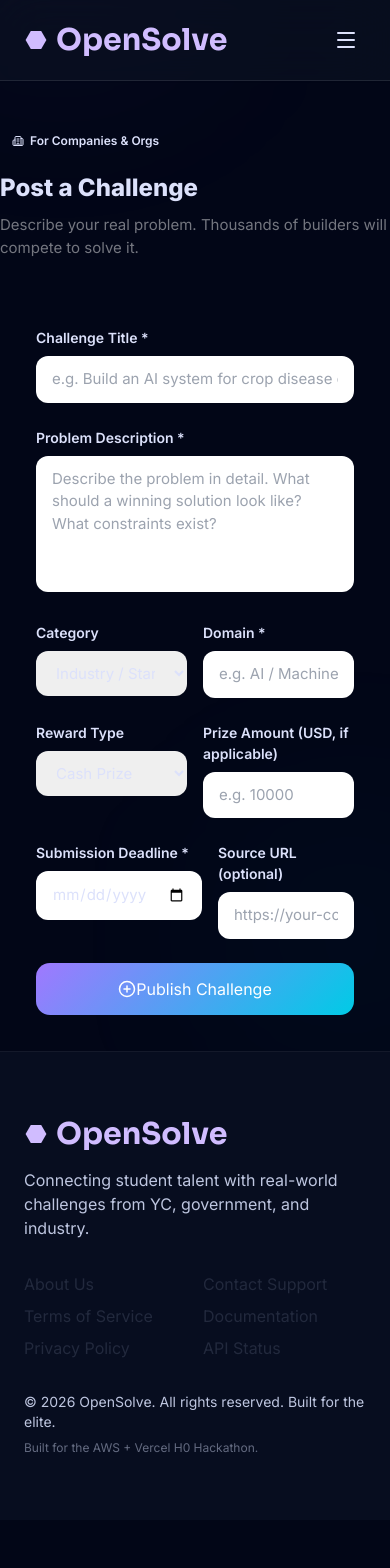
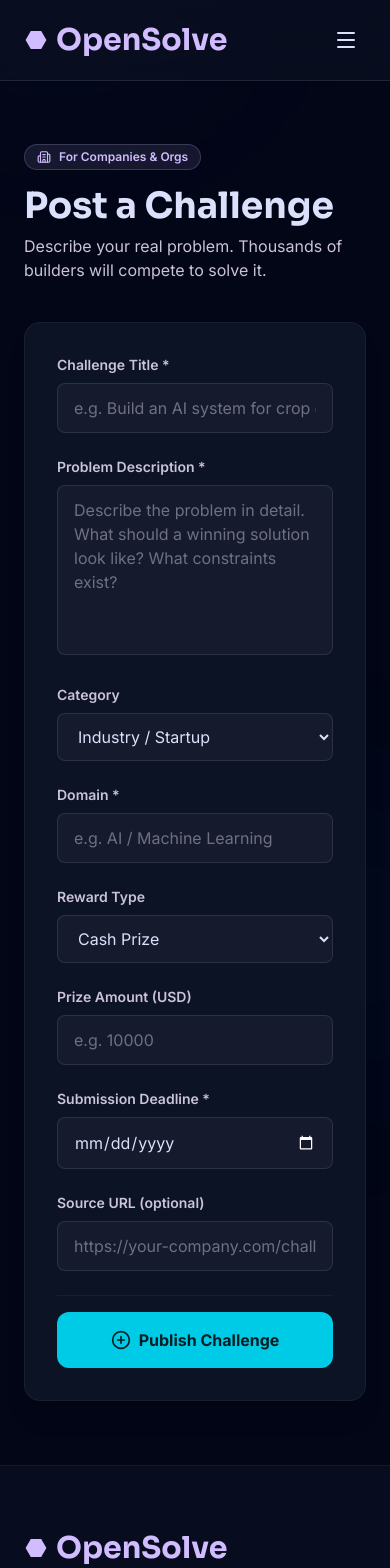
Before and after one commit to D0-6/opensolve, a Next.js app: page /organizations/new in a window 390 px wide. Shown: the top 1568 px of the page. Before the commit the page ends 1520 px from the top, so only its background shows below. Built offline with nearby package versions, Linux system fonts and the light colour scheme; no server answers.

Commit message:
UI width fixes, detailed API error logging, and post-challenge layout fixes

```diff
--- a/src/app/api/problems/route.ts
+++ b/src/app/api/problems/route.ts
@@ -90,8 +90,8 @@
     }));
 
     return NextResponse.json({ problem: newProblem }, { status: 201 });
-  } catch (error) {
+  } catch (error: any) {
     console.error("Error creating problem:", error);
-    return NextResponse.json({ error: "Failed to create problem" }, { status: 500 });
+    return NextResponse.json({ error: error.message || "Failed to create problem" }, { status: 500 });
   }
 }
--- a/src/app/organizations/new/page.tsx
+++ b/src/app/organizations/new/page.tsx
@@ -46,116 +46,160 @@
     }
   };
 
-  const field = (label: string, children: React.ReactNode) => (
-    <div>
-      <label style={{ display: "block", fontSize: "0.875rem", fontWeight: 600, marginBottom: "8px", color: "var(--text-secondary)" }}>
-        {label}
-      </label>
-      {children}
-    </div>
-  );
-
-  const inputStyle = { width: "100%", padding: "12px 16px", borderRadius: "12px", fontSize: "0.9375rem" };
+  const inputClass = "w-full border border-white/10 rounded-lg px-4 py-3 text-on-surface placeholder:text-on-surface-variant/50 focus:outline-none focus:ring-2 focus:ring-primary/50 transition-all font-body-md";
+  const labelClass = "text-sm font-semibold text-on-surface-variant mb-2 block";
 
   return (
-    <div style={{ maxWidth: "720px", margin: "48px auto 0" }}>
+    <div className="min-h-screen py-16 px-6">
+      <div className="max-w-4xl mx-auto">
         {/* Header */}
-      <div style={{ marginBottom: "32px" }}>
-        <div
-          style={{
-            display: "inline-flex",
-            alignItems: "center",
-            gap: "6px",
-            background: "rgba(var(--accent-2-rgb),0.1)",
-            border: "1px solid rgba(var(--accent-2-rgb),0.2)",
-            borderRadius: "100px",
-            padding: "4px 12px",
-            fontSize: "0.75rem",
-            fontWeight: 600,
-            color: "var(--accent-2)",
-            marginBottom: "16px",
-          }}
-        >
-          <Building2 size={12} /> For Companies & Orgs
+        <div className="mb-10">
+          <div className="inline-flex items-center gap-2 bg-primary/10 border border-primary/20 rounded-full px-3 py-1 text-xs font-semibold text-primary mb-4">
+            <Building2 size={14} /> For Companies & Orgs
           </div>
-        <h1 style={{ fontSize: "clamp(1.5rem, 3vw, 2rem)", fontWeight: 800, marginBottom: "8px" }}>
+          <h1 className="font-display-lg text-4xl text-on-surface font-bold mb-2">
             Post a Challenge
           </h1>
-        <p style={{ color: "rgba(255,255,255,0.45)", fontSize: "0.9375rem" }}>
+          <p className="font-body-md text-on-surface-variant">
             Describe your real problem. Thousands of builders will compete to solve it.
           </p>
         </div>
 
-      <div className="glass" style={{ borderRadius: "24px", padding: "36px" }}>
+        {/* Form Container */}
+        <div className="bg-surface border border-white/5 rounded-2xl p-8 shadow-xl">
           {error && (
-          <div style={{ display: "flex", alignItems: "flex-start", gap: "10px", background: "rgba(239,68,68,0.08)", border: "1px solid rgba(239,68,68,0.2)", borderRadius: "12px", padding: "14px 16px", marginBottom: "24px", color: "#f87171", fontSize: "0.875rem" }}>
-            <AlertCircle size={16} style={{ marginTop: "1px", flexShrink: 0 }} />
+            <div className="flex items-start gap-3 bg-red-500/10 border border-red-500/20 rounded-xl p-4 mb-8 text-red-400 text-sm">
+              <AlertCircle size={18} className="mt-0.5 shrink-0" />
               {error}
             </div>
           )}
 
-        <form onSubmit={handleSubmit} style={{ display: "flex", flexDirection: "column", gap: "24px" }}>
-          {field("Challenge Title *",
-            <input required type="text" value={formData.title} onChange={(e) => setFormData({ ...formData, title: e.target.value })} placeholder="e.g. Build an AI system for crop disease detection" style={inputStyle} />
-          )}
+          <form onSubmit={handleSubmit} className="space-y-6">
+            <div>
+              <label className={labelClass}>Challenge Title *</label>
+              <input
+                required
+                type="text"
+                value={formData.title}
+                onChange={(e) => setFormData({ ...formData, title: e.target.value })}
+                placeholder="e.g. Build an AI system for crop disease detection"
+                className={inputClass}
+                style={{ backgroundColor: "#151b2d", color: "#dce1fb" }}
+              />
+            </div>
 
-          {field("Problem Description *",
-            <textarea required rows={5} value={formData.description} onChange={(e) => setFormData({ ...formData, description: e.target.value })} placeholder="Describe the problem in detail. What should a winning solution look like? What constraints exist?" style={{ ...inputStyle, resize: "none" }} />
-          )}
+            <div>
+              <label className={labelClass}>Problem Description *</label>
+              <textarea
+                required
+                rows={6}
+                value={formData.description}
+                onChange={(e) => setFormData({ ...formData, description: e.target.value })}
+                placeholder="Describe the problem in detail. What should a winning solution look like? What constraints exist?"
+                className={`${inputClass} resize-none`}
+                style={{ backgroundColor: "#151b2d", color: "#dce1fb" }}
+              />
+            </div>
 
-          <div style={{ display: "grid", gridTemplateColumns: "1fr 1fr", gap: "16px" }}>
-            {field("Category",
-              <select value={formData.source} onChange={(e) => setFormData({ ...formData, source: e.target.value })} style={inputStyle}>
+            <div className="grid grid-cols-1 md:grid-cols-2 gap-6">
+              <div>
+                <label className={labelClass}>Category</label>
+                <select
+                  value={formData.source}
+                  onChange={(e) => setFormData({ ...formData, source: e.target.value })}
+                  className={inputClass}
+                  style={{ backgroundColor: "#151b2d", color: "#dce1fb" }}
+                >
                   <option value="INDUSTRY">Industry / Startup</option>
                   <option value="GOVERNMENT">Government / Public Sector</option>
                   <option value="YC_STARTUP">YC Startup</option>
                 </select>
-            )}
-            {field("Domain *",
-              <input required type="text" value={formData.domain} onChange={(e) => setFormData({ ...formData, domain: e.target.value })} placeholder="e.g. AI / Machine Learning" style={inputStyle} />
-            )}
+              </div>
+              <div>
+                <label className={labelClass}>Domain *</label>
+                <input
+                  required
+                  type="text"
+                  value={formData.domain}
+                  onChange={(e) => setFormData({ ...formData, domain: e.target.value })}
+                  placeholder="e.g. AI / Machine Learning"
+                  className={inputClass}
+                  style={{ backgroundColor: "#151b2d", color: "#dce1fb" }}
+                />
+              </div>
             </div>
 
-          <div style={{ display: "grid", gridTemplateColumns: "1fr 1fr", gap: "16px" }}>
-            {field("Reward Type",
-              <select value={formData.prizeType} onChange={(e) => setFormData({ ...formData, prizeType: e.target.value })} style={inputStyle}>
+            <div className="grid grid-cols-1 md:grid-cols-2 gap-6">
+              <div>
+                <label className={labelClass}>Reward Type</label>
+                <select
+                  value={formData.prizeType}
+                  onChange={(e) => setFormData({ ...formData, prizeType: e.target.value })}
+                  className={inputClass}
+                  style={{ backgroundColor: "#151b2d", color: "#dce1fb" }}
+                >
                   <option value="CASH">Cash Prize</option>
                   <option value="CONTRACT">Contract / Project</option>
                   <option value="HIRING">Full-time Hire</option>
                   <option value="PILOT_FUNDING">Pilot Funding</option>
                   <option value="EQUITY">Equity / Co-founder</option>
                 </select>
-            )}
-            {field("Prize Amount (USD, if applicable)",
-              <input type="number" min="0" value={formData.prizeAmount} onChange={(e) => setFormData({ ...formData, prizeAmount: e.target.value })} placeholder="e.g. 10000" style={inputStyle} />
-            )}
+              </div>
+              <div>
+                <label className={labelClass}>Prize Amount (USD)</label>
+                <input
+                  type="number"
+                  min="0"
+                  value={formData.prizeAmount}
+                  onChange={(e) => setFormData({ ...formData, prizeAmount: e.target.value })}
+                  placeholder="e.g. 10000"
+                  className={inputClass}
+                  style={{ backgroundColor: "#151b2d", color: "#dce1fb" }}
+                />
+              </div>
             </div>
 
-          <div style={{ display: "grid", gridTemplateColumns: "1fr 1fr", gap: "16px" }}>
-            {field("Submission Deadline *",
-              <input required type="date" value={formData.deadline} onChange={(e) => setFormData({ ...formData, deadline: e.target.value })} style={inputStyle} />
-            )}
-            {field("Source URL (optional)",
-              <input type="url" value={formData.sourceUrl} onChange={(e) => setFormData({ ...formData, sourceUrl: e.target.value })} placeholder="https://your-company.com/challenge" style={inputStyle} />
-            )}
+            <div className="grid grid-cols-1 md:grid-cols-2 gap-6">
+              <div>
+                <label className={labelClass}>Submission Deadline *</label>
+                <input
+                  required
+                  type="date"
+                  value={formData.deadline}
+                  onChange={(e) => setFormData({ ...formData, deadline: e.target.value })}
+                  className={inputClass}
+                  style={{ backgroundColor: "#151b2d", color: "#dce1fb", colorScheme: "dark" }}
+                />
+              </div>
+              <div>
+                <label className={labelClass}>Source URL (optional)</label>
+                <input
+                  type="url"
+                  value={formData.sourceUrl}
+                  onChange={(e) => setFormData({ ...formData, sourceUrl: e.target.value })}
+                  placeholder="https://your-company.com/challenge"
+                  className={inputClass}
+                  style={{ backgroundColor: "#151b2d", color: "#dce1fb" }}
+                />
+              </div>
             </div>
 
+            <div className="pt-4 border-t border-white/5">
               <button
                 type="submit"
                 disabled={loading}
-            className="btn-primary"
-            style={{ padding: "14px", borderRadius: "14px", fontSize: "1rem", opacity: loading ? 0.7 : 1 }}
+                className="w-full bg-[#00cbe6] hover:bg-[#5de6ff] text-[#001f25] font-bold py-4 rounded-xl transition-colors flex items-center justify-center gap-2"
               >
                 {loading ? (
-              <Loader2 size={18} style={{ animation: "spin 1s linear infinite" }} />
+                  <Loader2 size={20} className="animate-spin" />
                 ) : (
-              <><PlusCircle size={18} /> Publish Challenge</>
+                  <><PlusCircle size={20} /> Publish Challenge</>
                 )}
               </button>
+            </div>
           </form>
         </div>
-
-      <style>{`@keyframes spin { to { transform: rotate(360deg); } }`}</style>
+      </div>
     </div>
   );
 }
--- a/src/app/page.tsx
+++ b/src/app/page.tsx
@@ -182,6 +182,7 @@
                 <Link
                   key={label}
                   href={href}
+                  scroll={false}
                   className={`px-4 py-2 rounded-full font-label-mono whitespace-nowrap transition-colors ${
                     isActive
                       ? "glass-panel border-primary text-primary"
```
Also changed, not shown: src/app/about/page.tsx (+25 -14 lines). Lines whose indentation alone changed are shown as unchanged.
